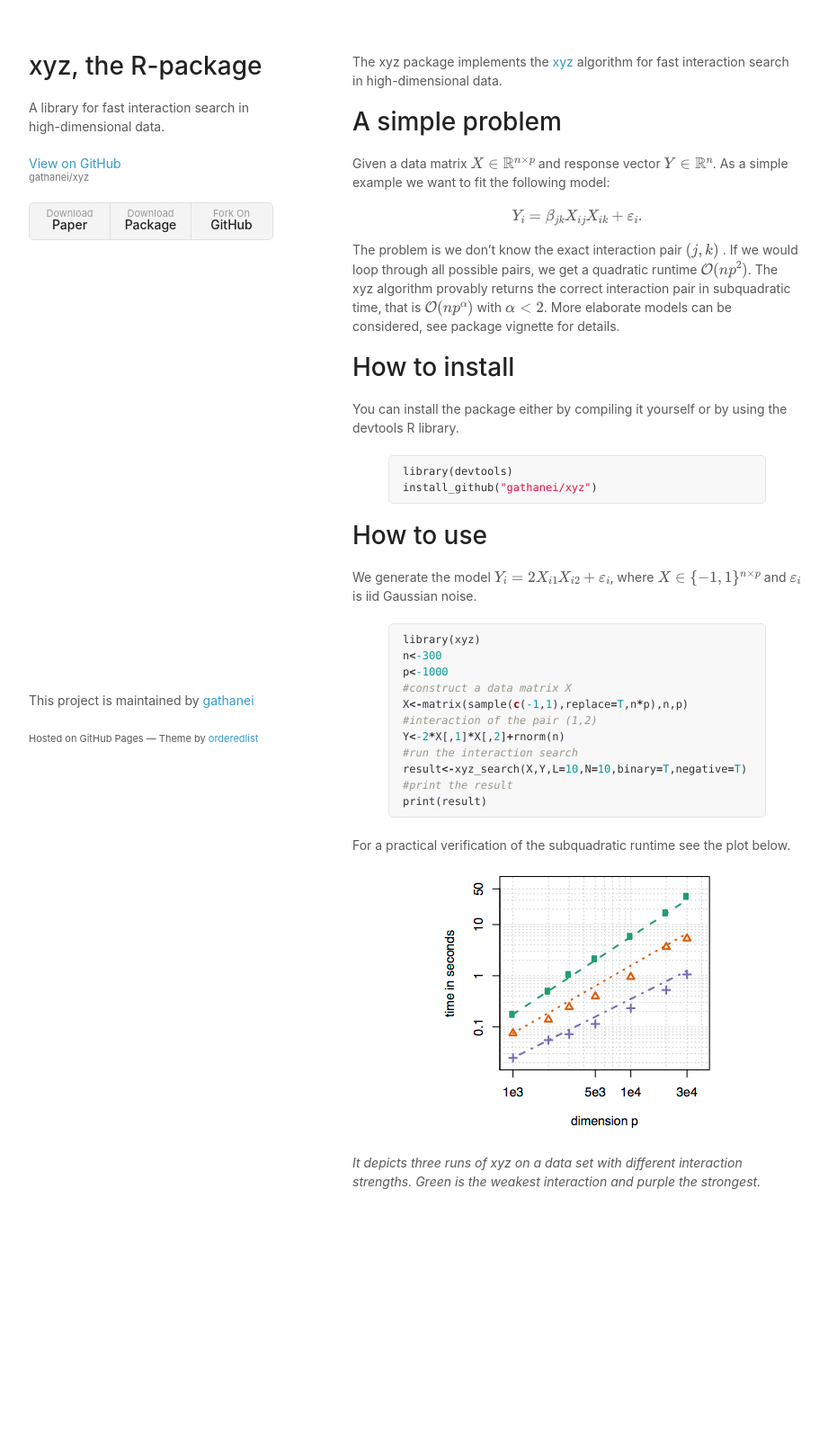
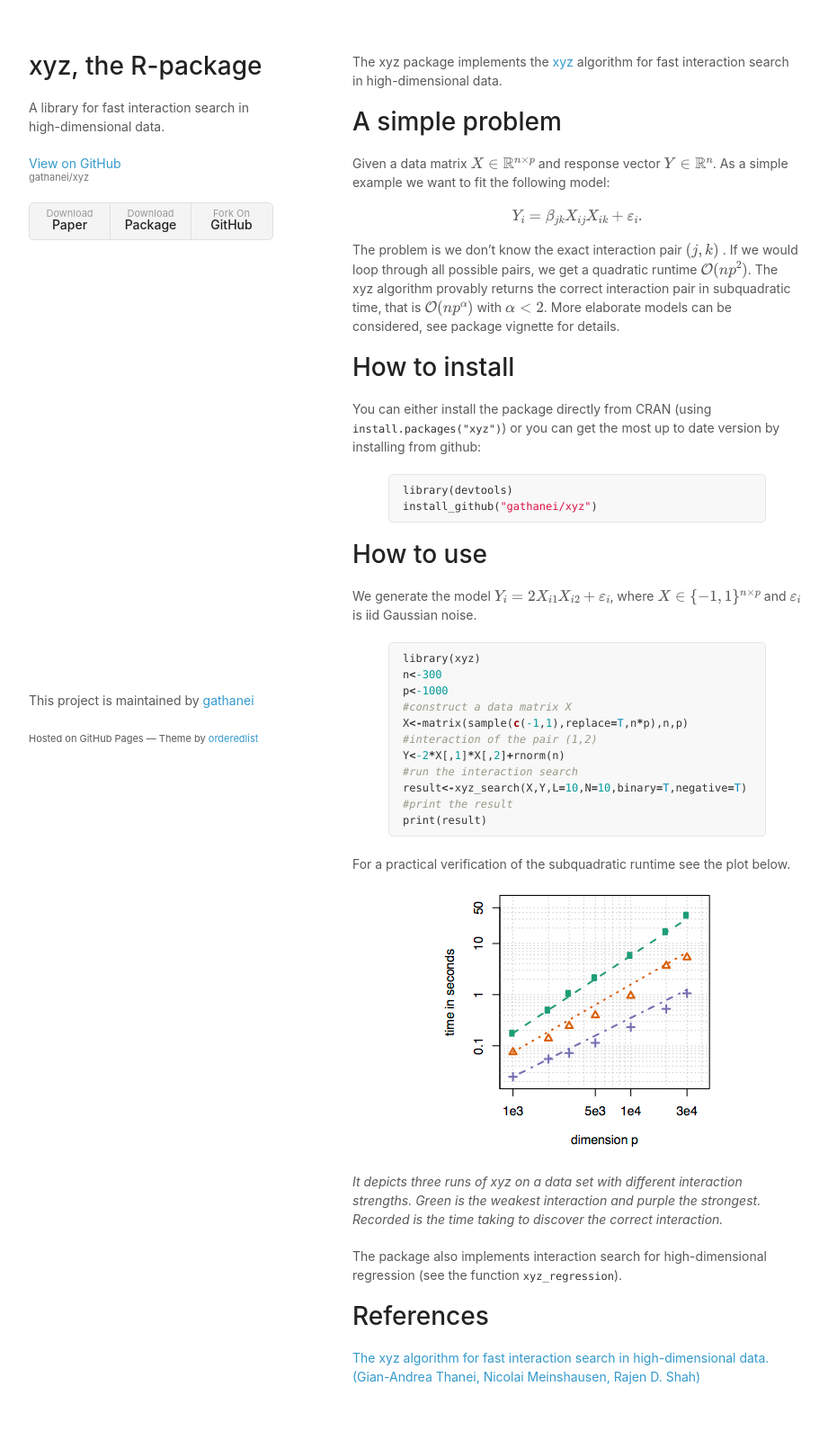
Before and after one commit to gathanei/xyz, a Jekyll site: the page built from index.md, in a window 1280 px wide. Shown: the whole page at 90% size, without its empty margins (178-1099 px from the left). Built offline with Jekyll 4.4.1, drawn with Linux system fonts in a browser that asks for light colours; formulas are drawn with MathJax 3; before the commit the page ends 1394 px from its top, so only the background shows below that.

Commit message:
few changes to website

````diff
--- a/index.md
+++ b/index.md
@@ -14,7 +14,8 @@ The problem is we don't know the exact interaction pair \\( (j,k) \\) . If we wo
 
 # How to install
 
-You can install the package either by compiling it yourself or by using the devtools R library.
+You can either install the package directly from CRAN (using ```install.packages("xyz") ```) or you can get
+the most up to date version by installing from github:
 {% highlight R %}
 library(devtools)
 install_github("gathanei/xyz")
@@ -44,4 +45,10 @@ For a practical verification of the subquadratic runtime see the plot below.
 ![asymptotic_runtime]({{ site.baseurl }}/assets/asymptotic_runtime.png)
 
 *It depicts three runs of xyz on a data set with different interaction strengths. Green is the weakest interaction
-and purple the strongest.*
+and purple the strongest. Recorded is the time taking to discover the correct interaction.*
+
+The package also implements interaction search for high-dimensional regression (see the function `xyz_regression`).
+
+# References
+
+[The xyz algorithm for fast interaction search in high-dimensional data. (Gian-Andrea Thanei, Nicolai Meinshausen, Rajen D. Shah)](https://arxiv.org/abs/1610.05108)
````
Also changed, not shown: 1 other file.
